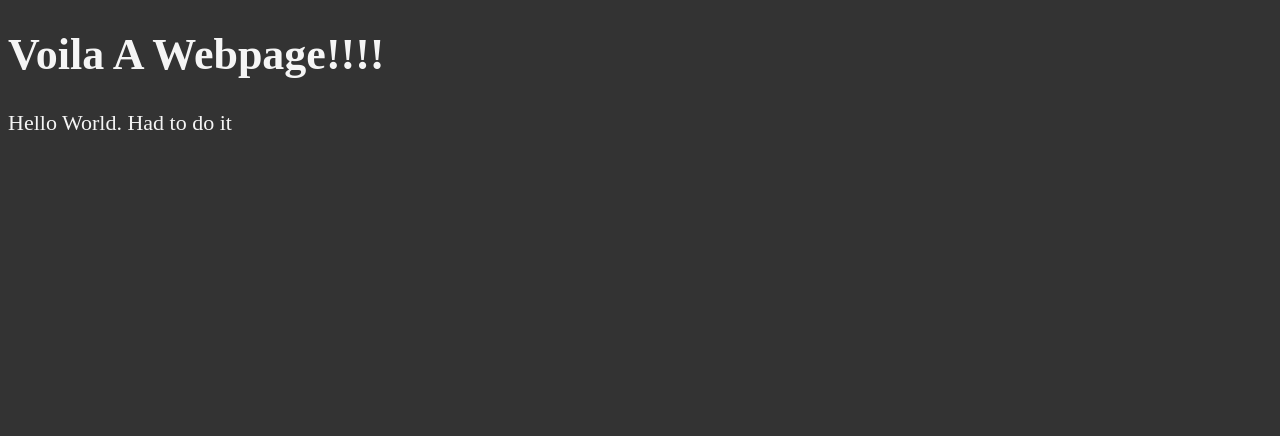
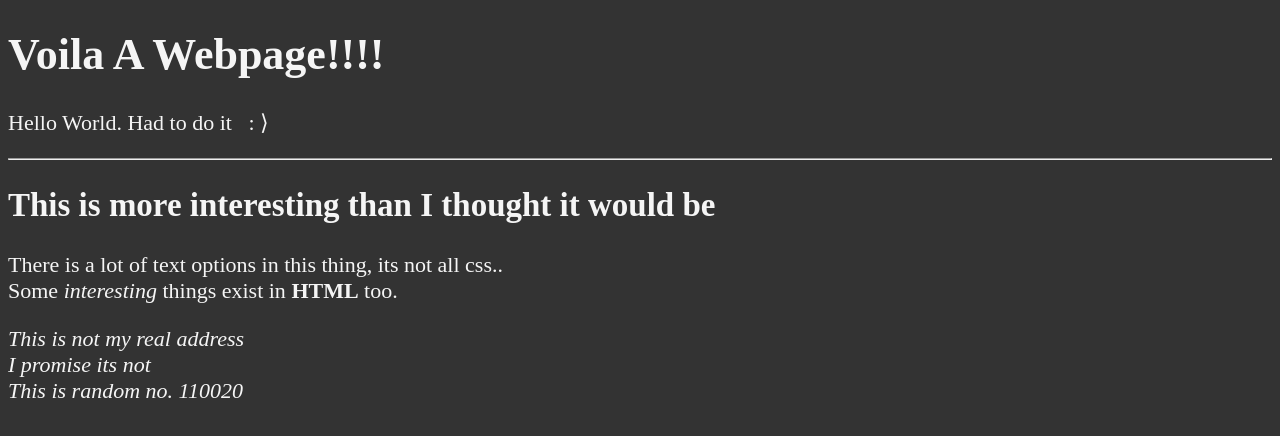
Before and after one commit to Mudit-2805/HTML-Basics, a plain HTML site: page index.html in a window 1280 px wide. Drawn offline with Linux system fonts and the light colour scheme.

Commit message:
Update index.html

```diff
--- a/index.html
+++ b/index.html
@@ -12,7 +12,18 @@
 
 <body>
     <h1>Voila A Webpage!!!!</h1>
-    <p>Hello World. Had to do it</p>
+    <p>Hello World. Had to do it &nbsp; &colon; &RightAngleBracket;</p>
+    <hr>
+
+    <h2>This is more interesting than I thought it would be</h2>
+    <p>There is a lot of text options in this thing, its not all css..
+        <br> Some <em>interesting</em> things exist in <strong>HTML</strong> too.
+    </p>
+    <address>
+        This is not my real address
+        <br> I promise its not
+        <br> This is random no. 110020
+    </address>
 </body>
 
 </html>
```
